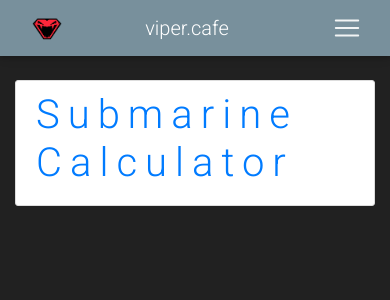
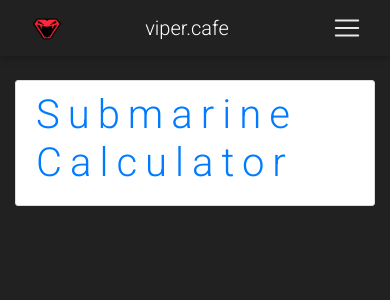
Before and after one commit to viperML/flaskapp, a Flask app: page /azurlane in a window 390 px wide. Shown: the top 300 px of the page. Run offline with Flask 2, Linux system fonts and the light colour scheme; some libraries are stand-ins or nearby versions.

Commit message:
no blue bar

```diff
--- a/flask/portfolio/static/css/base.css
+++ b/flask/portfolio/static/css/base.css
@@ -27,7 +27,7 @@ header,
 
 @media (max-width: 991px) {
   .navbar:not(.top-nav-collapse) {
-    background: #78909c !important;
+    /* background: #78909c !important; */
   }
 }
 
```
